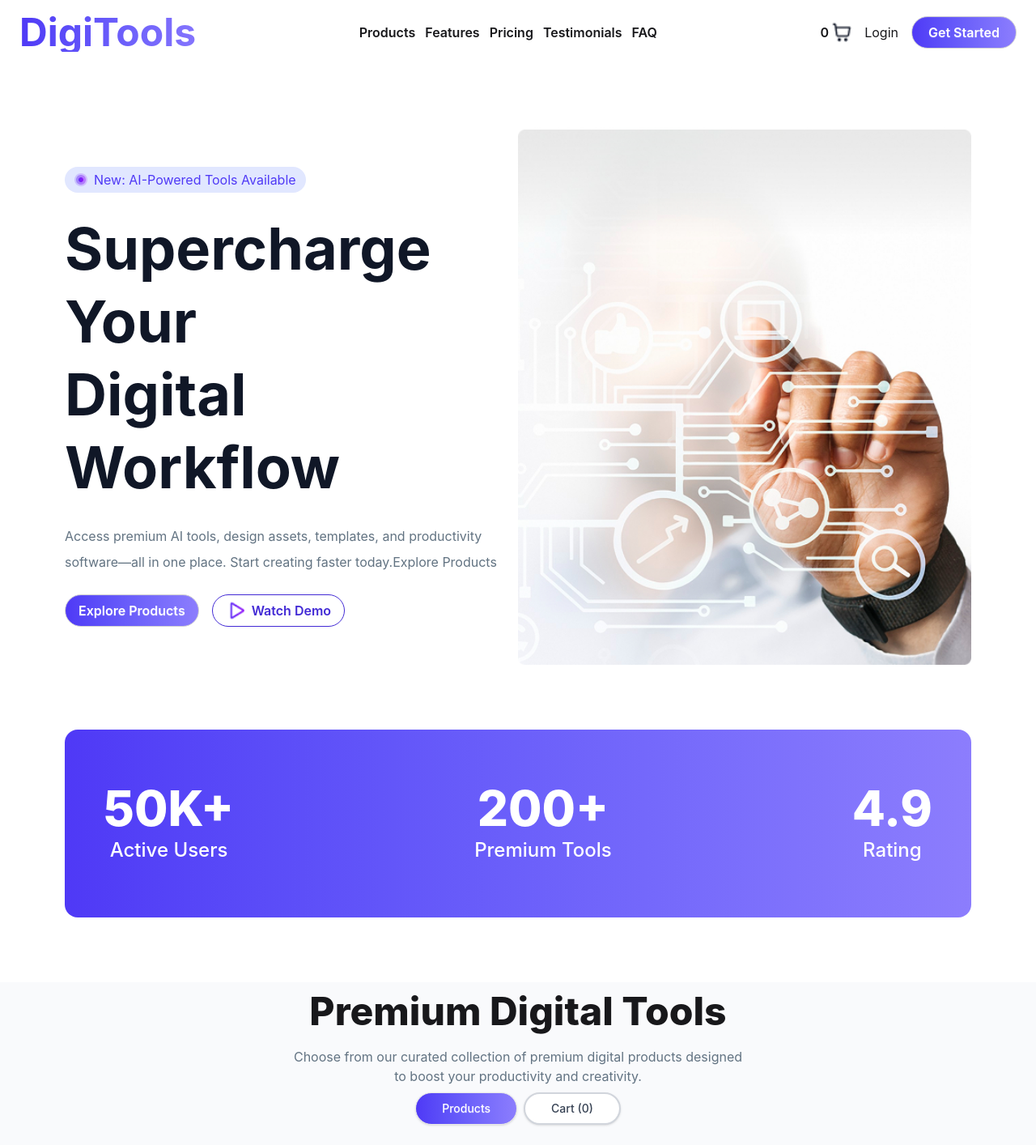
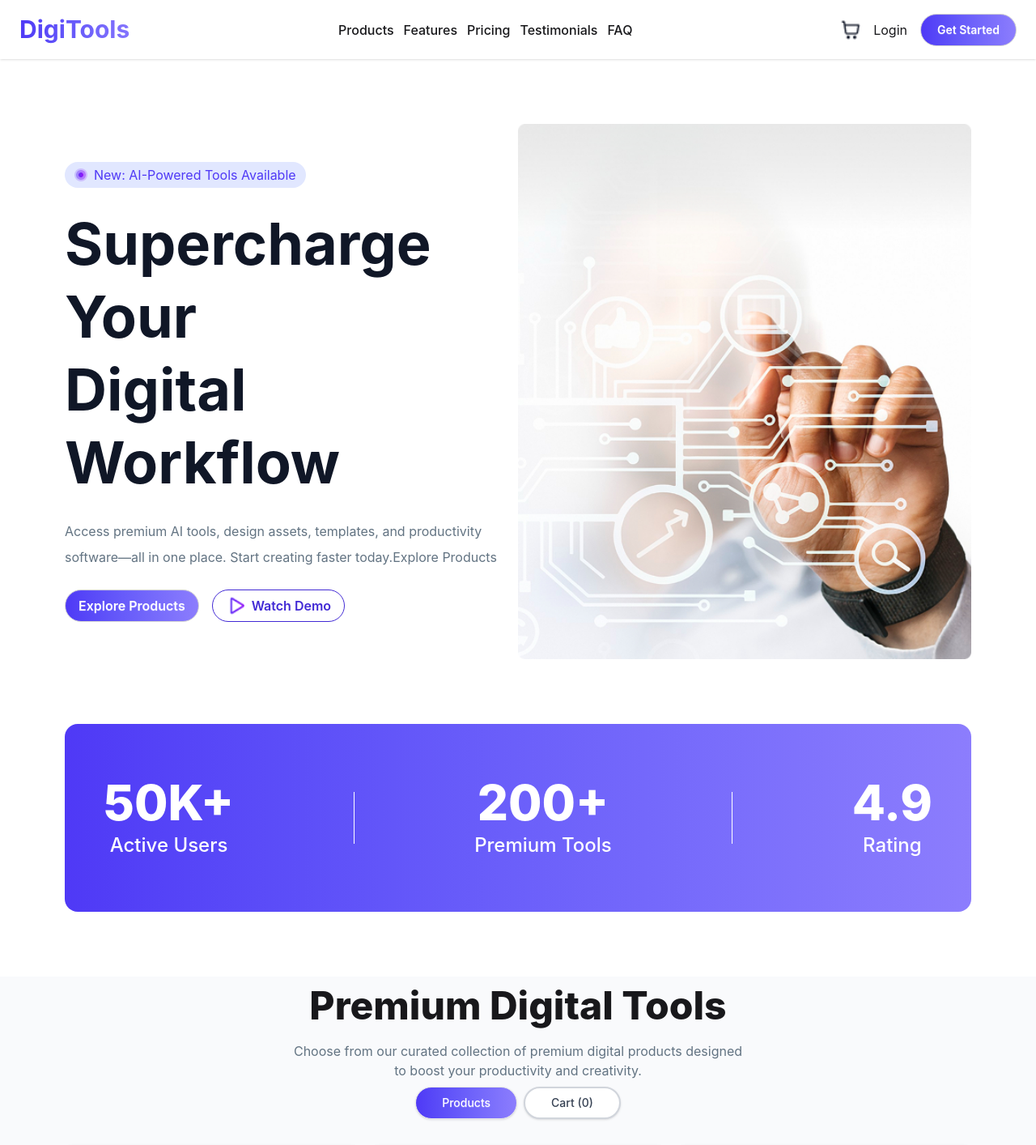
Before and after one commit to Tasmih/digitools-react-cart-management, a React (Vite) app: page / in a window 1280 px wide. Shown: the top 1414 px of the page at 81% size. Built offline with nearby package versions, Linux system fonts and the light colour scheme.

Commit message:
Update README and finalize some changes

```diff
--- a/src/Components/FooterSection/FooterSection.jsx
+++ b/src/Components/FooterSection/FooterSection.jsx
@@ -4,10 +4,11 @@ import { FaXTwitter } from "react-icons/fa6";
 
 const FooterSection = () => {
   return (
-    <footer className="bg-[#101727] text-white py-12 px-4 md:px-6">
+    <footer className="bg-[#101727] text-white py-12 px-4 sm:px-6 md:px-8 lg:px-20">
 
 
       <div className="max-w-7xl mx-auto flex flex-col md:flex-row md:justify-between md:items-start gap-10">
+
 
         <div className="flex-1">
           <h1 className="text-2xl md:text-3xl font-bold">DigiTools</h1>
@@ -15,6 +16,7 @@ const FooterSection = () => {
             Premium digital tools for creators, professionals, and businesses. Work smarter with our suite of powerful tools.
           </p>
         </div>
+
 
         <div className="flex-1">
           <h2 className="font-semibold mb-2">Product</h2>
@@ -26,6 +28,7 @@ const FooterSection = () => {
           </div>
         </div>
 
+
         <div className="flex-1">
           <h2 className="font-semibold mb-2">Company</h2>
           <div className="flex flex-col gap-1 text-gray-400 text-sm">
@@ -35,6 +38,7 @@ const FooterSection = () => {
             <span>Press</span>
           </div>
         </div>
+
 
         <div className="flex-1">
           <h2 className="font-semibold mb-2">Resources</h2>
@@ -46,6 +50,7 @@ const FooterSection = () => {
           </div>
         </div>
 
+
         <div className="flex-1">
           <h2 className="font-semibold mb-2">Social Links</h2>
           <div className="flex gap-3 text-xl mt-1">
@@ -54,16 +59,17 @@ const FooterSection = () => {
             <FaXTwitter />
           </div>
         </div>
+
       </div>
 
-      {/* Divider */}
+
       <div className="border-t border-gray-700 my-6"></div>
 
 
-      <div className="max-w-7xl mx-auto flex flex-col md:flex-row justify-between items-center gap-3 text-gray-400 text-sm">
-        <div>© 2026 DigiTools. All rights reserved.</div>
+      <div className="max-w-7xl mx-auto flex flex-col sm:flex-row justify-center sm:justify-between items-center gap-3 text-gray-400 text-sm">
+        <div className="text-center sm:text-left">© 2026 DigiTools. All rights reserved.</div>
 
-        <div className="flex gap-4 flex-wrap justify-center md:justify-end">
+        <div className="flex gap-4 flex-wrap justify-center sm:justify-end">
           <span>Privacy Policy</span>
           <span>Terms of Service</span>
           <span>Cookies</span>
--- a/src/Components/Navbar/Main/Banner/Banner.jsx
+++ b/src/Components/Navbar/Main/Banner/Banner.jsx
@@ -15,7 +15,7 @@ const Banner = () => {
             New: AI-Powered Tools Available
           </button>
 
-          <h2 className='text-[#101727] text-3xl md:text-[72px] font-bold leading-snug md:leading-tight'>
+          <h2 className='text-[#101727] text-2xl md:text-[72px] font-bold leading-snug md:leading-tight'>
             Supercharge Your <br className='hidden md:block' /> Digital Workflow
           </h2>
 
--- a/src/Components/Navbar/Main/Rating/Rating.jsx
+++ b/src/Components/Navbar/Main/Rating/Rating.jsx
@@ -11,8 +11,7 @@ const Rating = () => {
           <p className='text-lg md:text-[24px] font-medium'>Active Users</p>
         </div>
 
-        {/* Divider */}
-        <div className='hidden md:block divider divider-horizontal'></div>
+        <div className='hidden md:block border-l border-white h-16'></div>
 
 
         <div className='flex flex-col items-center'>
@@ -20,8 +19,8 @@ const Rating = () => {
           <p className='text-lg md:text-[24px] font-medium'>Premium Tools</p>
         </div>
 
-        {/* Divider */}
-        <div className='hidden md:block divider divider-horizontal'></div>
+
+        <div className='hidden md:block border-l border-white h-16'></div>
 
 
         <div className='flex flex-col items-center'>
--- a/src/Components/Navbar/Main/SelectedCart/SelectedCart.jsx
+++ b/src/Components/Navbar/Main/SelectedCart/SelectedCart.jsx
@@ -71,7 +71,7 @@ const SelectedCart = ({ selectedProducts, setSelectedProducts }) => {
                             </div>
                         </div>
 
-                        {/* Remove Button */}
+
                         <button
                             onClick={() => handleRemove(product.id)}
                             className='btn btn-sm bg-red-500 hover:bg-red-600 text-white px-8 py-2
--- a/src/Components/Navbar/Navbar.jsx
+++ b/src/Components/Navbar/Navbar.jsx
@@ -3,35 +3,44 @@ import cartImg from '../../assets/shopping-cart.png';
 
 const Navbar = ({ quantity }) => {
   return (
-    <div>
-      <div className='flex justify-between items-center container mx-auto px-4 md:px-6 py-4'>
+    <nav className="bg-white shadow-sm">
+      <div className='flex justify-between items-center container mx-auto px-4 md:px-6 py-3 md:py-4'>
 
-        <h1 className='text-2xl md:text-5xl font-bold bg-gradient-to-r from-[#4f39f6] to-[#8474fd] bg-clip-text text-transparent'>
+
+        <h1 className='text-xl md:text-3xl font-bold bg-gradient-to-r from-[#4f39f6] to-[#8474fd] bg-clip-text text-transparent leading-tight md:leading-snug'>
           DigiTools
         </h1>
 
-        <ul className='hidden md:flex gap-3 font-semibold'>
-          <li><a href="">Products</a></li>
-          <li><a href="">Features</a></li>
-          <li><a href="">Pricing</a></li>
-          <li><a href="">Testimonials</a></li>
-          <li><a href="">FAQ</a></li>
+
+        <ul className='hidden md:flex gap-3 font-medium text-sm md:text-base'>
+          <li><a href="#">Products</a></li>
+          <li><a href="#">Features</a></li>
+          <li><a href="#">Pricing</a></li>
+          <li><a href="#">Testimonials</a></li>
+          <li><a href="#">FAQ</a></li>
         </ul>
 
+
         <div className='flex gap-2 md:gap-4 items-center'>
+
+
           <div className='flex items-center gap-1'>
-            <span className="font-semibold">{quantity}</span>
-            <img className='w-6 h-6' src={cartImg} alt="cart" />
+
+            {quantity > 0 && <span className="font-semibold text-sm md:text-base">{quantity}</span>}
+            <img className='w-5 md:w-6 h-5 md:h-6' src={cartImg} alt="cart" />
           </div>
 
-          <p className='hidden md:block'>Login</p>
 
-          <button className="btn btn-active bg-gradient-to-r from-[#4f39f6] to-[#8c7dfd] rounded-4xl text-white text-sm md:text-base px-3 md:px-5">
+          <p className='hidden md:block text-sm md:text-base'>Login</p>
+
+
+          <button className="btn btn-active bg-gradient-to-r from-[#4f39f6] to-[#8c7dfd] rounded-full text-white text-xs md:text-sm px-3 md:px-5 py-1.5 md:py-2">
             Get Started
           </button>
+
         </div>
       </div>
-    </div>
+    </nav>
   );
 };
 
--- a/src/Components/Ui/Cart/Cart.jsx
+++ b/src/Components/Ui/Cart/Cart.jsx
@@ -14,7 +14,7 @@ const Cart = ({cart,selectedProducts,setSelectedProducts}) => {
     }
     return (
         <div>
-            <div className='border rounded-lg border-gray-200 p-2 shadow-sm relative space-y-2 h-full w-full'>
+            <div className='flex flex-col border rounded-lg border-gray-200 p-2 shadow-sm relative space-y-2 h-full w-full'>
                 <button className= {`btn rounded-2xl text-left absolute top-5 right-5
                 ${cart.tag==="best seller" ? 'bg-[#fef3c6] text-[#bb4d00]'
                 : cart.tag==="popular" ? 'bg-[#e1e7ff] text-[#4f39f6]'
@@ -39,7 +39,7 @@ const Cart = ({cart,selectedProducts,setSelectedProducts}) => {
  <button
             onClick= {handleAddedCart}
             disabled={isAdded}
-            className={`btn btn-active rounded-4xl text-white w-full
+            className={` mt-auto  btn btn-active rounded-4xl text-white w-full
             ${isAdded
             ? 'bg-green-500 cursor-not-allowed'   //button  color will trun green when clicked
              : 'bg-gradient-to-r from-[#4f39f6] to-[#8c7dfd] hover:from-[#6b55ff] hover:to-[#9c8fff]'
```
Also changed, not shown: 1 other file (tests, documents, lock files or other folders).
